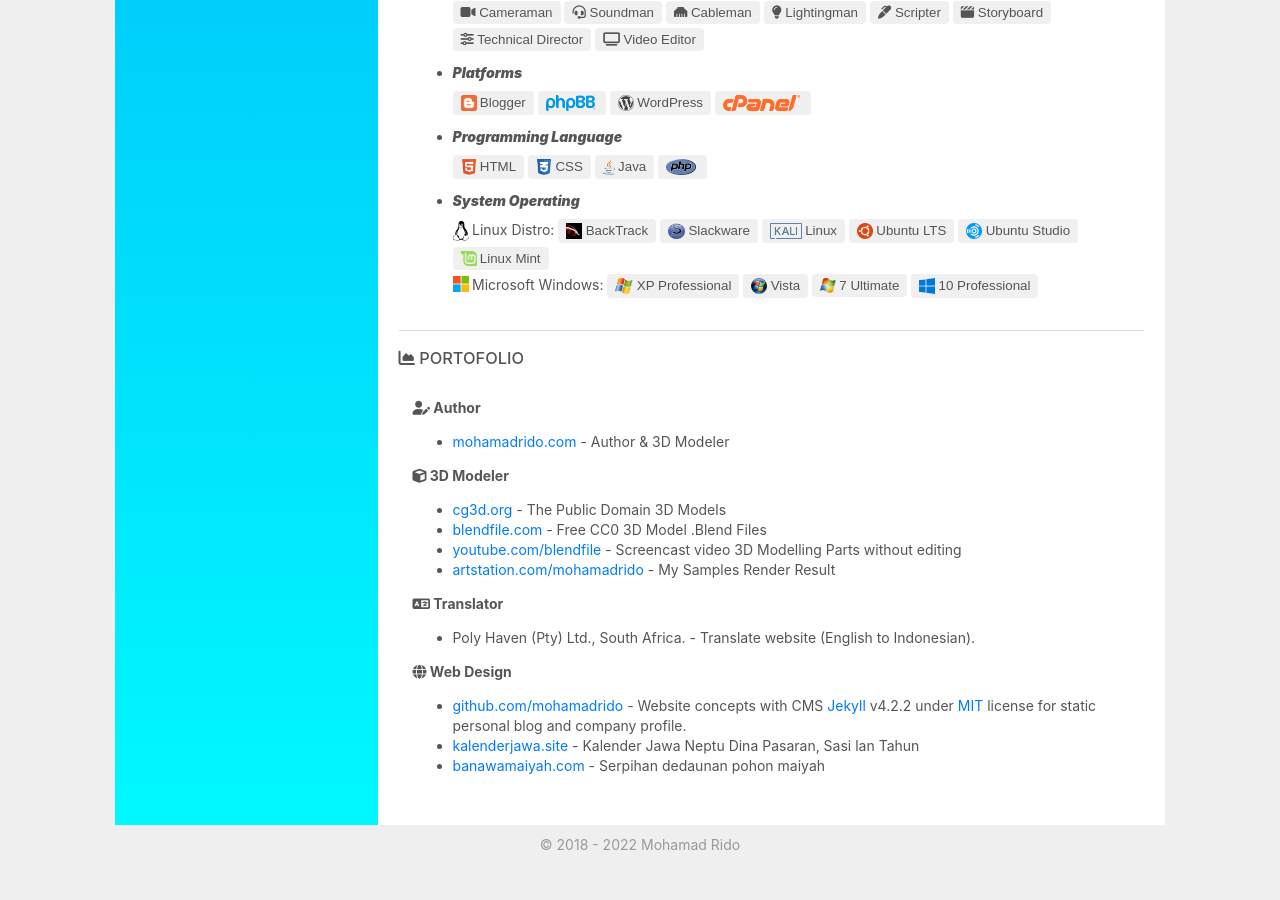
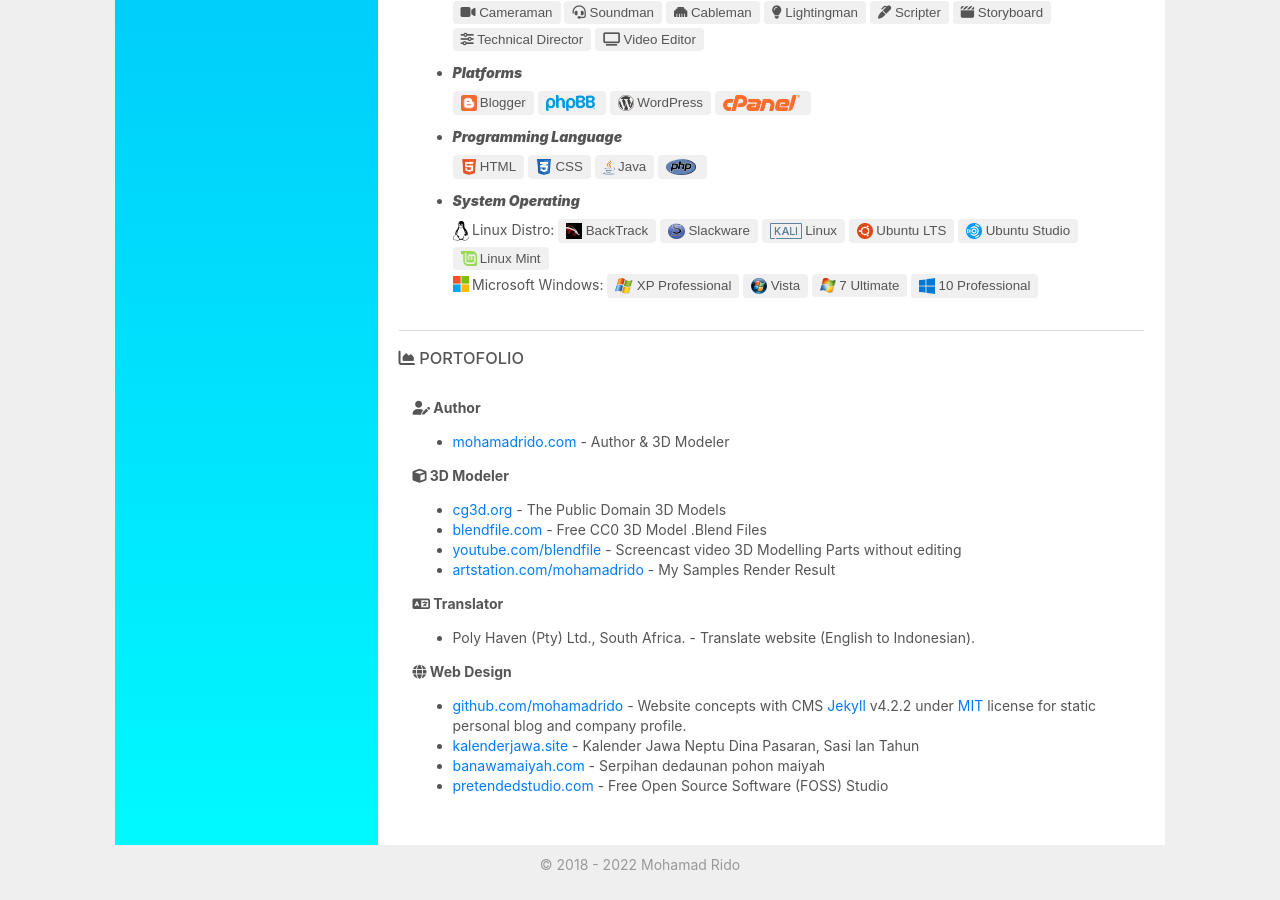
Before and after one commit to mohamadrido/about, a Jekyll site: the page built from index.html, in a window 1280 px wide and 900 px high, scrolled down 1655 px. Built offline with Jekyll 4.4.1, drawn with Linux system fonts in a browser that asks for light colours; nearby versions of some CDN libraries.

Commit message:
Update index.html

```diff
--- a/index.html
+++ b/index.html
@@ -150,6 +150,7 @@
       <li><a href="https://github.com/mohamadrido">github.com/mohamadrido</a> - Website concepts with CMS <a href="https://jekyllrb.com">Jekyll</a> v4.2.2 under <a href="https://mit-license.org">MIT</a> license for static personal blog and company profile.</li>
       <li><a href="http://kalenderjawa.site">kalenderjawa.site</a> - Kalender Jawa Neptu Dina Pasaran, Sasi lan Tahun</li>
       <li><a href="https://www.banawamaiyah.com" rel="nofollow">banawamaiyah.com</a> - Serpihan dedaunan pohon maiyah</li>
+      <li><a href="https://pretendedstudio.com">pretendedstudio.com</a> - Free Open Source Software (FOSS) Studio</li>
       </ul>
 
     </div>
```
